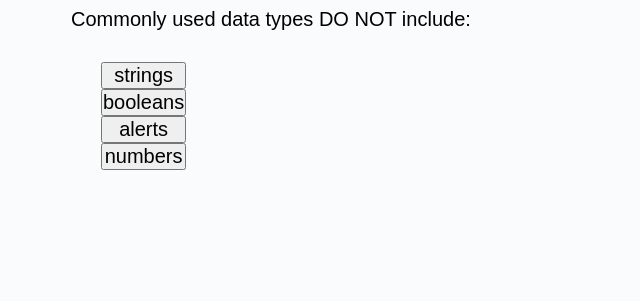
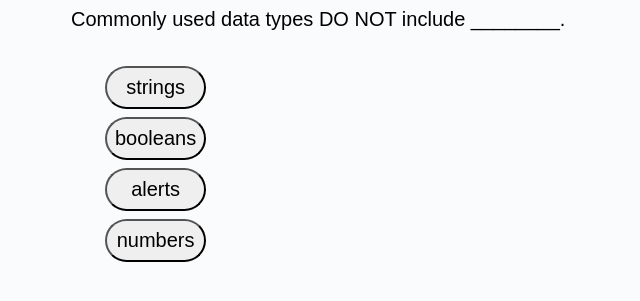
Before and after one commit to markraud/code-quiz, a plain HTML site: page index.html in a window 1280 px wide. Both pictures are taken after a click on the button "Start". Shown: the part 279-580 px from the top of the page, without its empty margins (349-989 px from the left). Drawn offline with Linux system fonts and the light colour scheme.

Commit message:
working on building highScore function

```diff
--- a/assets/script.js
+++ b/assets/script.js
@@ -1,7 +1,4 @@
 /*
-Array of questions with
-Questions
-Multiple choice answer buttions that highlight when hover
 A final page showing score and asking for your initials to be entered.
 list of high scores
 */
@@ -16,62 +13,83 @@ var answerBtns = document.getElementById('answer-btns');
 var timeLeft = 90;
 var score = 0;
 
+
 var myQuestions = [
     {
-        question: 'Commonly used data types DO NOT include: ',
+        question: 'Commonly used data types DO NOT include ________.',
         answers: ['strings','booleans','alerts','numbers'],
         correctAnswer: 'alerts'
     },
     {
-        question: 'A very useful tool used during development and debugging for printing content to the debugger is:',
+        question: 'A very useful tool used during development and debugging for printing content to the debugger is ________.',
         answers: ['JavaScript', 'terminal/bash','for loops','console.log'],
         correctAnswer: 'console.log'
+    },
+    {
+        question: 'The condition in an if / else statement is enclosed within ______.',
+        answers: ['quotes', 'curly brackets','parenthesis','square brackets'],
+        correctAnswer: 'parenthesis'
+    },
+    {
+        question: 'Arrays in JavaScript can be used to store _______.',
+        answers: ['numbers and strings', 'other arrays','booleans','all of the above'],
+        correctAnswer: 'all of the above'
     }
 ]
-
-// console.log(myQuestions[0].question);
-// console.log(myQuestions[0].answers[0].text);
-// console.log(myQuestions[0].answers[0].correct);
-
-
+var quizEnder = myQuestions.length - 1;
 
 function startQuiz() {
     countdown();
     questionEl.classList.remove('hide');
     startInfo.classList.add('hide');
     nextQuestion();
-    return;
+
 }
 
-function nextQuestion(){   //I'd need to build a loop in here or something
+function nextQuestion(){
+    answerBtns.innerHTML = '';
     document.getElementById('question-text').innerHTML = myQuestions[currentQuestion].question;
-    answerBtns.innerHTML = '';
     //loop over all possible choices
     myQuestions[currentQuestion].answers.forEach(function(answer){
-        console.log(answer);
+        //console.log(answer);
         // create a button to put the answers in
         var button = document.createElement('button');
+        button.classList.add('btn');
         button.innerText = answer;
         button.addEventListener("click", checkAnswer);
         answerBtns.appendChild(button);
 
     })
-
-    return;
+    //console.log('this is users ' + score);
 }
 
 function checkAnswer(){
     if (event.target.innerText === myQuestions[currentQuestion].correctAnswer) {
         console.log('this is correct');
         score++;
+        if (currentQuestion === (myQuestions.length - 1)) {
+            highScore();
+        }
         currentQuestion++;
         nextQuestion();
     } else {
         console.log('this is wrong');
         timeLeft-10;
+        if (currentQuestion === (myQuestions.length - 1)) {
+            highScore();
+        }
         currentQuestion++;
         nextQuestion();
     }
+return;
+}
+
+//write function to create another function to  calculate totals and enter initials
+function highScore() {
+    console.log('build the high score');
+    // remove the question and add High Score
+    //create box to put initials in and log
+    //display initials and score
 }
 
 // Timer that counts down from 90
--- a/index.html
+++ b/index.html
@@ -23,10 +23,11 @@
                 what it looks like.
             </div>
             <div id="answer-btns">
-                <button class="btn" id='btn1'>Answer 1</button>
+            <!--    <button class="btn" id='btn1'>Answer 1</button>
                 <button class="btn" id='btn2'>Answer 2</button>
                 <button class="btn" id='btn3'>Answer 3</button>
                 <button class="btn" id='btn4'>Answer 4</button>
+            -->
             </div>
         </div>
         <div id = "start-info">
```
Also changed, not shown: assets/done.html (added, +12 -0 lines).
